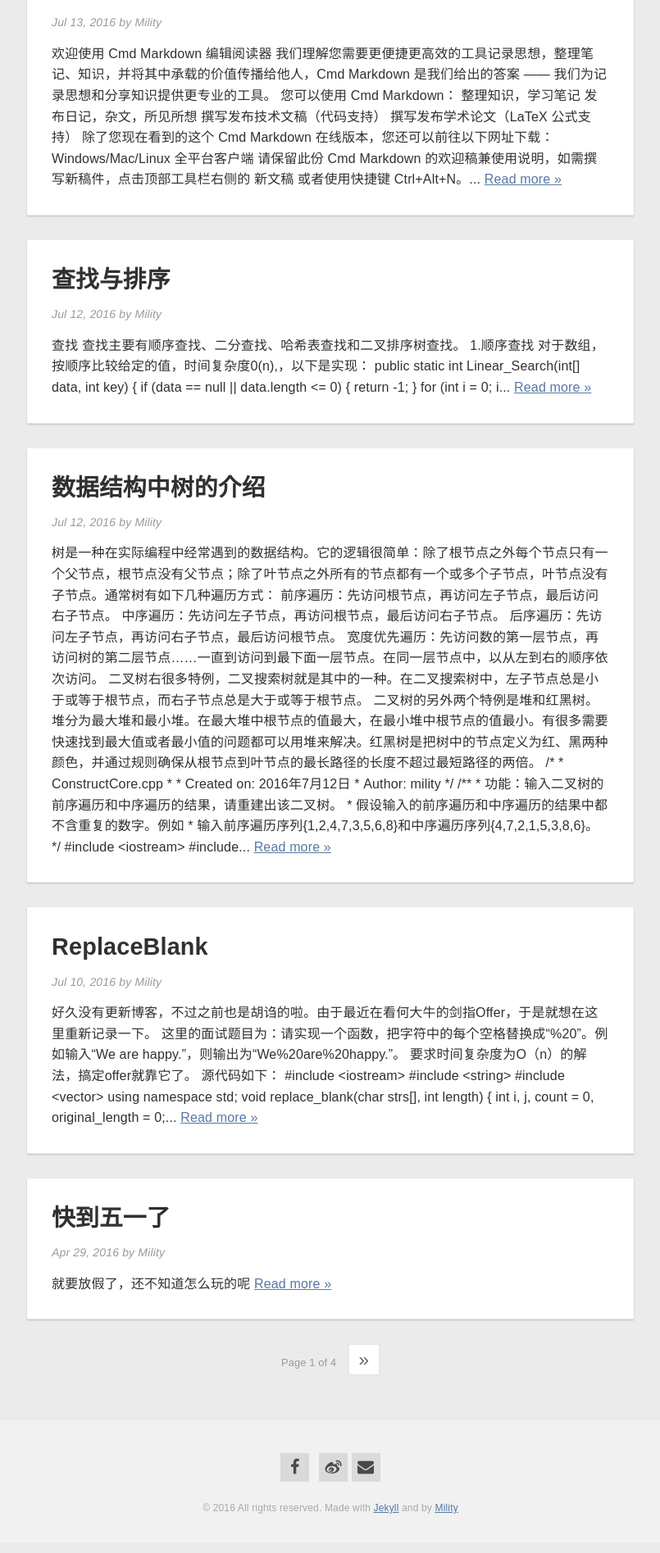
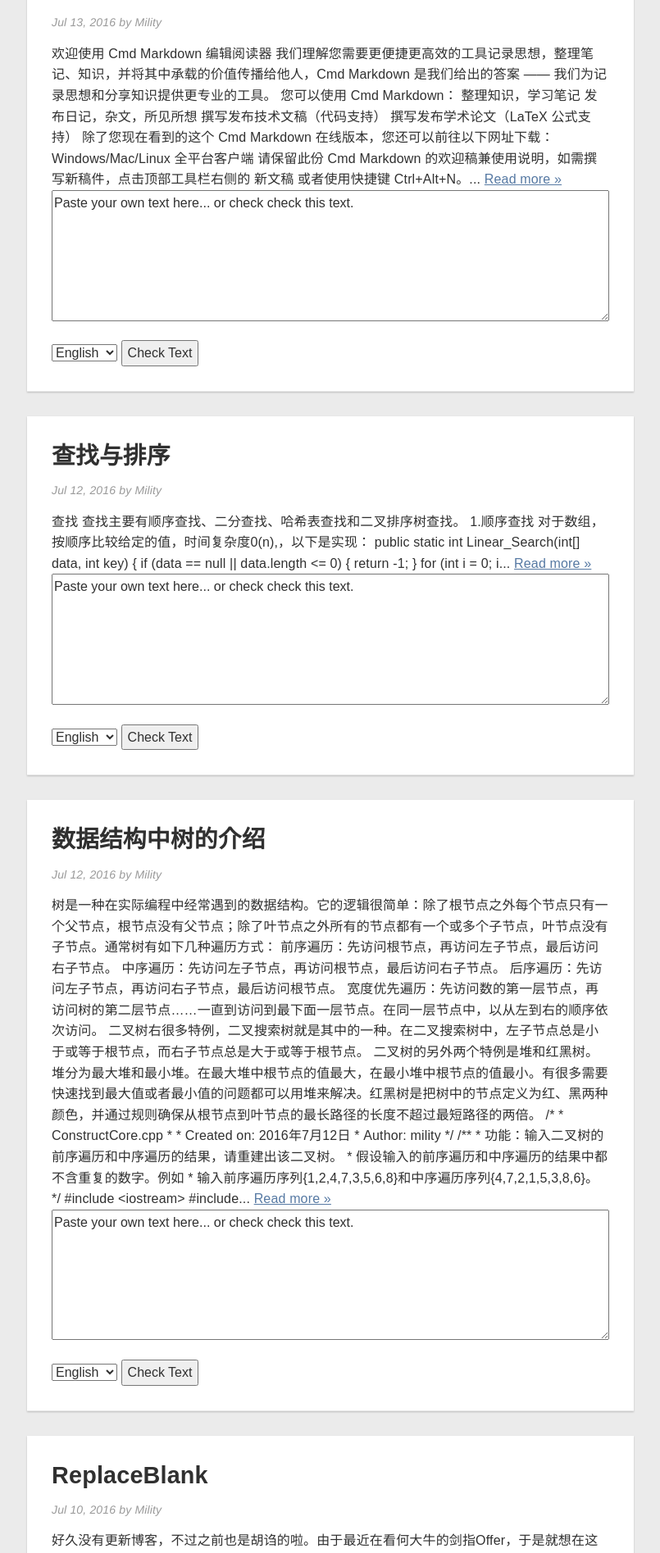
Before and after one commit to Mility/Mility.github.io, a Jekyll site: the page built from index.html, in a window 1280 px wide. Shown: the part 557-2452 px from the top of the page at 82% size, without its empty margins (237-1042 px from the left). Built offline with Jekyll 4.4.1, drawn with Linux system fonts in a browser that asks for light colours; nearby versions of some CDN libraries; the list of posts is cut into pages by our own code.

Commit message:
Update post.html

```diff
--- a/_includes/post.html
+++ b/_includes/post.html
@@ -9,4 +9,25 @@
   <div class="post-content">
     {{ post.content | strip_html | truncatewords: 30 }} <a href="{{ post.url | prepend: site.baseurl }}" class="readmore">Read more &raquo;</a>
   </div>
+
+<!--Html for languagetool -->
+<form name="checkform" action="http://community.languagetool.org" method="post">
+
+  <p id="checktextpara">
+      <textarea id="checktext" name="text" style="width: 100%"
+        rows="6">Paste your own text here... or check check this text.</textarea>
+  </p>
+
+  <div>
+      <select name="lang" id="lang">
+          <option value="en-US">English</option>
+          <option value="de-DE">German</option>
+          <option value="it">Italian</option>
+      </select>
+      <input type="submit" name="_action_checkText"
+          value="Check Text" onClick="doit();return false;">
+      <div id="feedbackErrorMessage" style="color: red;"></div>
+  </div>
+
+</form>
 </article>
```
